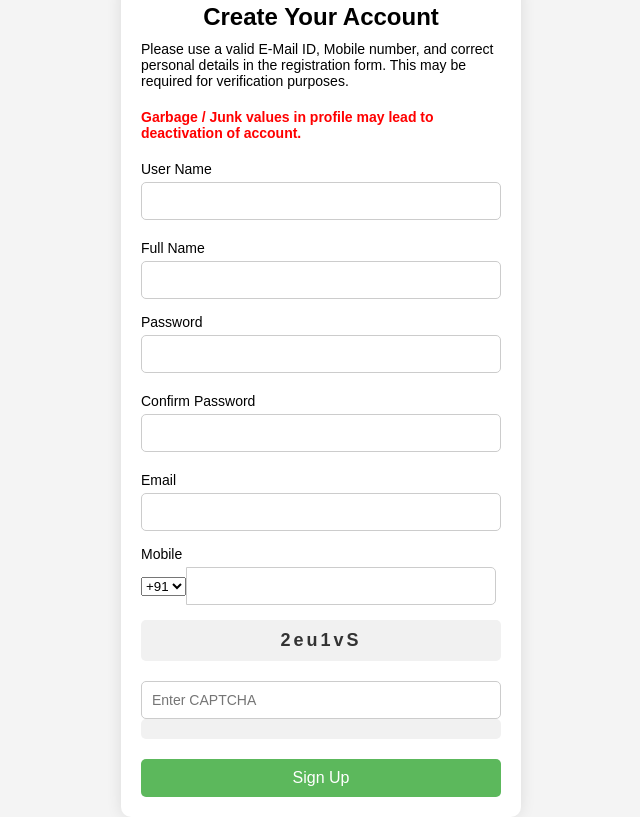
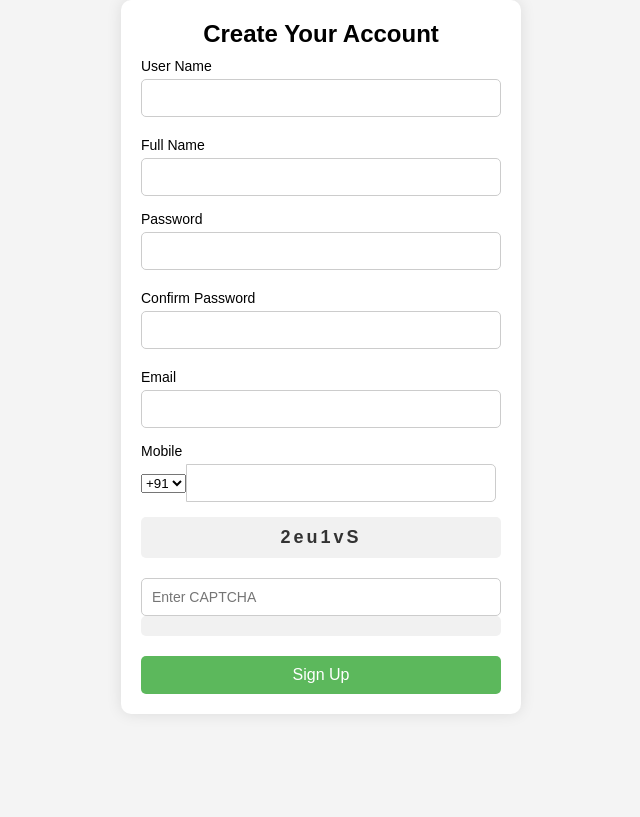
Before and after one commit to MunnaXD/Railway-Ticket-Booking-System, a PHP site: page /register.html in a window 1280 px wide. Shown: the whole page, without its empty margins (319-959 px from the left). After the commit the page ends 694 px from the top, so only its background shows below. Run offline with PHP 8.4, Linux system fonts and the light colour scheme.

Commit message:
changes made

```diff
--- a/login.html
+++ b/login.html
@@ -22,7 +22,7 @@
                 <input type="submit" value="Sign In" class="submit-button">
             </form>
             <p class="forgot-password"><a href="forgot_password.html">Forgot your password?</a></p>
-            <p class="signup-link">Don't have an account? <a href="sign_up.html">Sign up</a></p>
+            <p class="signup-link">Don't have an account? <a href="register.html">Register</a></p>
         </div>
     </div>
 
--- a/register.css
+++ b/register.css
@@ -14,7 +14,10 @@ body {
     display: flex;
     justify-content: center;
     align-items: center;
-    height: 100vh;
+    max-height: 500vh; /* Max height for the container */
+    position: relative; /* To stack the box over the background */
+    z-index: 1; /* Ensure the box appears above the background */
+
 }
 
 .form-box {
--- a/register.html
+++ b/register.html
@@ -10,8 +10,7 @@
     <div class="signup-container">
         <div class="form-box">
             <h1>Create Your Account</h1>
-            <p>Please use a valid E-Mail ID, Mobile number, and correct personal details in the registration form. This may be required for verification purposes.</p>
-            <p class="warning-text">Garbage / Junk values in profile may lead to deactivation of account.</p>
+
 
             <form onsubmit="return validateForm()" action="signupForm.php" method="post">
                 <div class="input-container">
```
